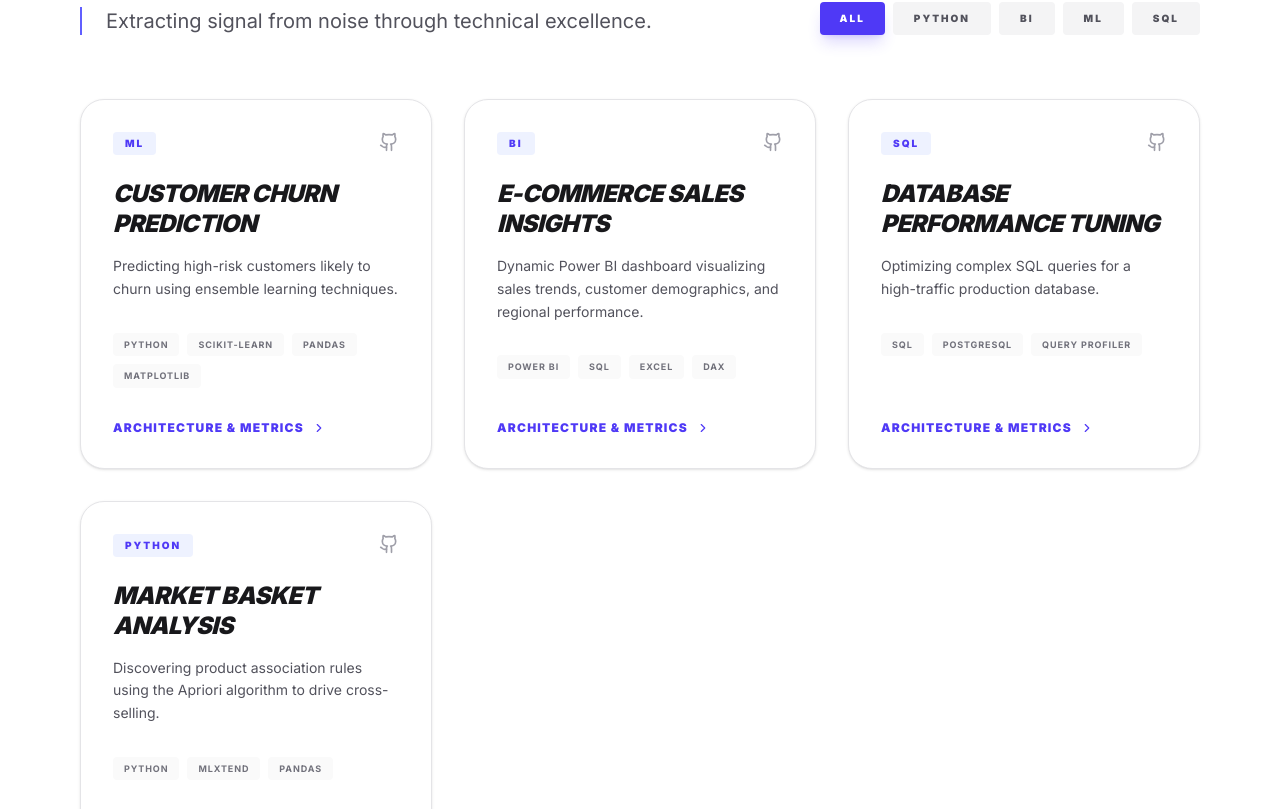
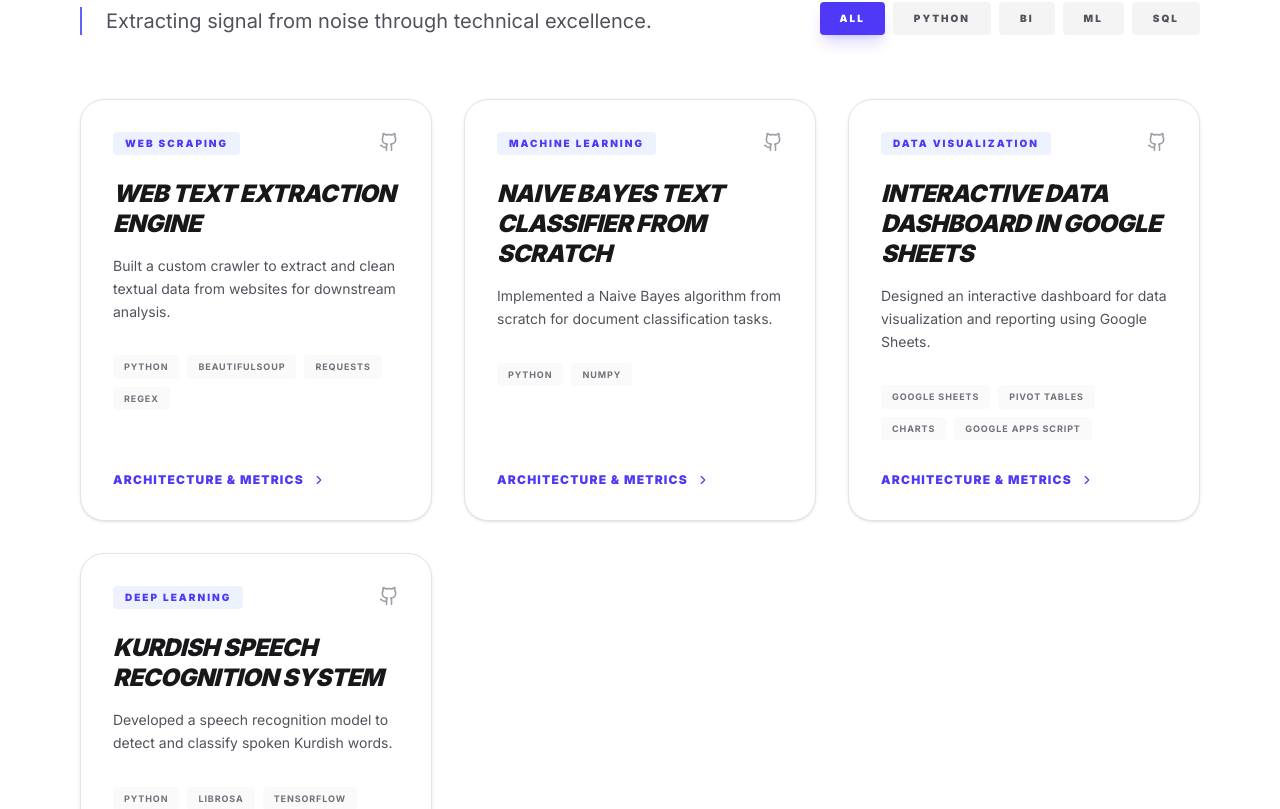
Before and after one commit to hadianasliwa/data-portfolio, a React (Vite) app: page / in a window 1280 px wide. Shown: the part 1531-2340 px from the top of the page. Built offline with nearby package versions, Linux system fonts and the light colour scheme.

Commit message:
modifications

```diff
--- a/src/components/Footer.tsx
+++ b/src/components/Footer.tsx
@@ -12,7 +12,7 @@ export default function Footer() {
             <div className="flex gap-4 text-[9px] font-bold uppercase tracking-widest text-zinc-300 dark:text-slate-800">
                <span>V1.0.4</span>
                <span>|</span>
-               <span>London, UK</span>
+               <span>Erbil, Iraq</span>
             </div>
           </div>
 
--- a/src/data/projects.json
+++ b/src/data/projects.json
@@ -1,50 +1,50 @@
 [
   {
-    "id": "customer-churn",
-    "title": "Customer Churn Prediction",
-    "description": "Predicting high-risk customers likely to churn using ensemble learning techniques.",
-    "tools": ["Python", "Scikit-Learn", "Pandas", "Matplotlib"],
-    "problem": "A telecommunications company is losing customers to competitors. They need to identify churn patterns to improve retention.",
-    "dataset": "Telco Customer Churn dataset from Kaggle containing 7,000+ customer records.",
-    "approach": "Cleaned data, performed EDA to find key churn drivers, implemented Random Forest and XGBoost models, optimized with GridSearch.",
-    "results": "Achieved an F1-score of 0.85, identifying that contract duration and monthly charges were the primary predictors.",
-    "githubUrl": "https://github.com/hadianasliwa/churn-prediction",
-    "category": "ML"
+    "id": "text-crawler",
+    "title": "Web Text Extraction Engine",
+    "description": "Built a custom crawler to extract and clean textual data from websites for downstream analysis.",
+    "tools": ["Python", "BeautifulSoup", "Requests", "Regex"],
+    "problem": "Needed structured text data from multiple websites, but content was inconsistent and cluttered with HTML, ads, and scripts.",
+    "dataset": "Public web pages across various domains, including blogs and news sites.",
+    "approach": "Developed a crawler using HTTP requests and HTML parsing, implemented content filtering, removed boilerplate text, and normalized extracted data.",
+    "results": "Successfully extracted clean, structured text with over 95% noise reduction, enabling reliable downstream NLP tasks.",
+    "githubUrl": "https://github.com/hadianasliwa/text-crawler",
+    "category": "Web Scraping"
   },
   {
-    "id": "ecomm-dashboard",
-    "title": "E-commerce Sales Insights",
-    "description": "Dynamic Power BI dashboard visualizing sales trends, customer demographics, and regional performance.",
-    "tools": ["Power BI", "SQL", "Excel", "DAX"],
-    "problem": "Business managers lacked real-time visibility into sales performance across different regions and product categories.",
-    "dataset": "Internal sales database with over 50,000 transactions and customer metadata.",
-    "approach": "Used SQL to extract and transform data, established star schema in Power BI, created complex DAX measures for YTD and MoM growth.",
-    "results": "Reduced reporting time by 60% and identified a 15% drop in sales in the Northern region due to shipping delays.",
-    "githubUrl": "https://github.com/hadianasliwa/ecomm-dashboard",
-    "category": "BI"
+    "id": "naive-bayes-text-classifier",
+    "title": "Naive Bayes Text Classifier from Scratch",
+    "description": "Implemented a Naive Bayes algorithm from scratch for document classification tasks.",
+    "tools": ["Python", "NumPy"],
+    "problem": "Needed a lightweight and interpretable model for text classification without relying on external ML libraries.",
+    "dataset": "Publicly available labeled text dataset (e.g., spam vs. ham emails or sentiment analysis dataset).",
+    "approach": "Tokenized text data, calculated prior and conditional probabilities manually, applied Laplace smoothing, and built a prediction pipeline.",
+    "results": "Achieved over 85% classification accuracy, demonstrating strong baseline performance with a fully custom implementation.",
+    "githubUrl": "https://github.com/hadianasliwa/naive-bayes-for-word-classification-from-scrach",
+    "category": "Machine Learning"
   },
   {
-    "id": "sql-optimization",
-    "title": "Database Performance Tuning",
-    "description": "Optimizing complex SQL queries for a high-traffic production database.",
-    "tools": ["SQL", "PostgreSQL", "Query Profiler"],
-    "problem": "Batch processing jobs were taking over 4 hours to complete, causing downstream data latency issues.",
-    "dataset": "Proprietary database logs and execution plans from a 1TB PostgreSQL environment.",
-    "approach": "Analyzed slow query logs, identified missing indexes, refactored nested subqueries into CTEs, and optimized join orders.",
-    "results": "Reduced job execution time from 4.5 hours to 35 minutes, a 90% increase in performance.",
-    "githubUrl": "https://github.com/hadianasliwa/sql-optimization",
-    "category": "SQL"
+    "id": "google-sheets-dashboard",
+    "title": "Interactive Data Dashboard in Google Sheets",
+    "description": "Designed an interactive dashboard for data visualization and reporting using Google Sheets.",
+    "tools": ["Google Sheets", "Pivot Tables", "Charts", "Google Apps Script"],
+    "problem": "Stakeholders needed a simple, real-time reporting solution without using complex BI tools.",
+    "dataset": "Operational business data including sales, KPIs, and performance metrics.",
+    "approach": "Created dynamic dashboards using pivot tables, built interactive charts, applied filters and slicers, and automated updates with scripts.",
+    "results": "Delivered a user-friendly dashboard that reduced reporting time by 70% and improved decision-making visibility.",
+    "githubUrl": "https://github.com/hadianasliwa/Excel_Project_Dashboard/tree/main",
+    "category": "Data Visualization"
   },
   {
-    "id": "market-basket",
-    "title": "Market Basket Analysis",
-    "description": "Discovering product association rules using the Apriori algorithm to drive cross-selling.",
-    "tools": ["Python", "Mlxtend", "Pandas"],
-    "problem": "A grocery retailer wanted to optimize shelf placement and create effective 'buy-one-get-one' offers.",
-    "dataset": "Retail transactional data containing 10,000+ unique receipts.",
-    "approach": "Preprocessed transaction data into one-hot encoded format, applied Apriori algorithm, and analyzed support, confidence, and lift.",
-    "results": "Discovered strong associations between certain organic snacks and premium dairy products, leading to a 5% increase in cross-sales.",
-    "githubUrl": "https://github.com/hadianasliwa/market-basket",
-    "category": "Python"
+    "id": "kurdish-speech-recognition",
+    "title": "Kurdish Speech Recognition System",
+    "description": "Developed a speech recognition model to detect and classify spoken Kurdish words.",
+    "tools": ["Python", "Librosa", "TensorFlow", "NumPy", "HuggingFace"],
+    "problem": "Limited availability of speech recognition systems for Kurdish language created a gap for voice-based applications.",
+    "dataset": "Custom-collected audio dataset of Kurdish spoken words with labeled transcripts.",
+    "approach": "Preprocessed audio signals, extracted MFCC features, trained a neural network model, and fine-tuned it for classification accuracy.",
+    "results": "Achieved promising recognition accuracy (~80%) on test data, demonstrating feasibility for low-resource language applications.",
+    "githubUrl": "https://huggingface.co/Hadiana/wav2vec2-large-xls-r-300m-kurdish",
+    "category": "Deep Learning"
   }
 ]
--- a/src/data/skills.json
+++ b/src/data/skills.json
@@ -1,12 +1,15 @@
 [
   { "name": "Python", "category": "Programming", "proficiency": 90 },
+  { "name": "Appscript", "category": "Programming", "proficiency": 70 },
+  { "name": "bash script", "category": "Programming", "proficiency": 70 },
   { "name": "SQL", "category": "Data", "proficiency": 95 },
   { "name": "Power BI", "category": "Visualization", "proficiency": 85 },
   { "name": "Tableau", "category": "Visualization", "proficiency": 75 },
   { "name": "Excel", "category": "Data", "proficiency": 90 },
   { "name": "Scikit-Learn", "category": "Tools", "proficiency": 80 },
   { "name": "Pandas", "category": "Tools", "proficiency": 95 },
-  { "name": "R", "category": "Programming", "proficiency": 65 },
+  { "name": "MS Azure", "category": "Tools", "proficiency": 75 },
+  { "name": "Google Suite", "category": "Tools", "proficiency": 85 },
   { "name": "TensorFlow", "category": "Tools", "proficiency": 60 },
   { "name": "Cloud Data Warehouses", "category": "Data", "proficiency": 75 }
 ]
```
